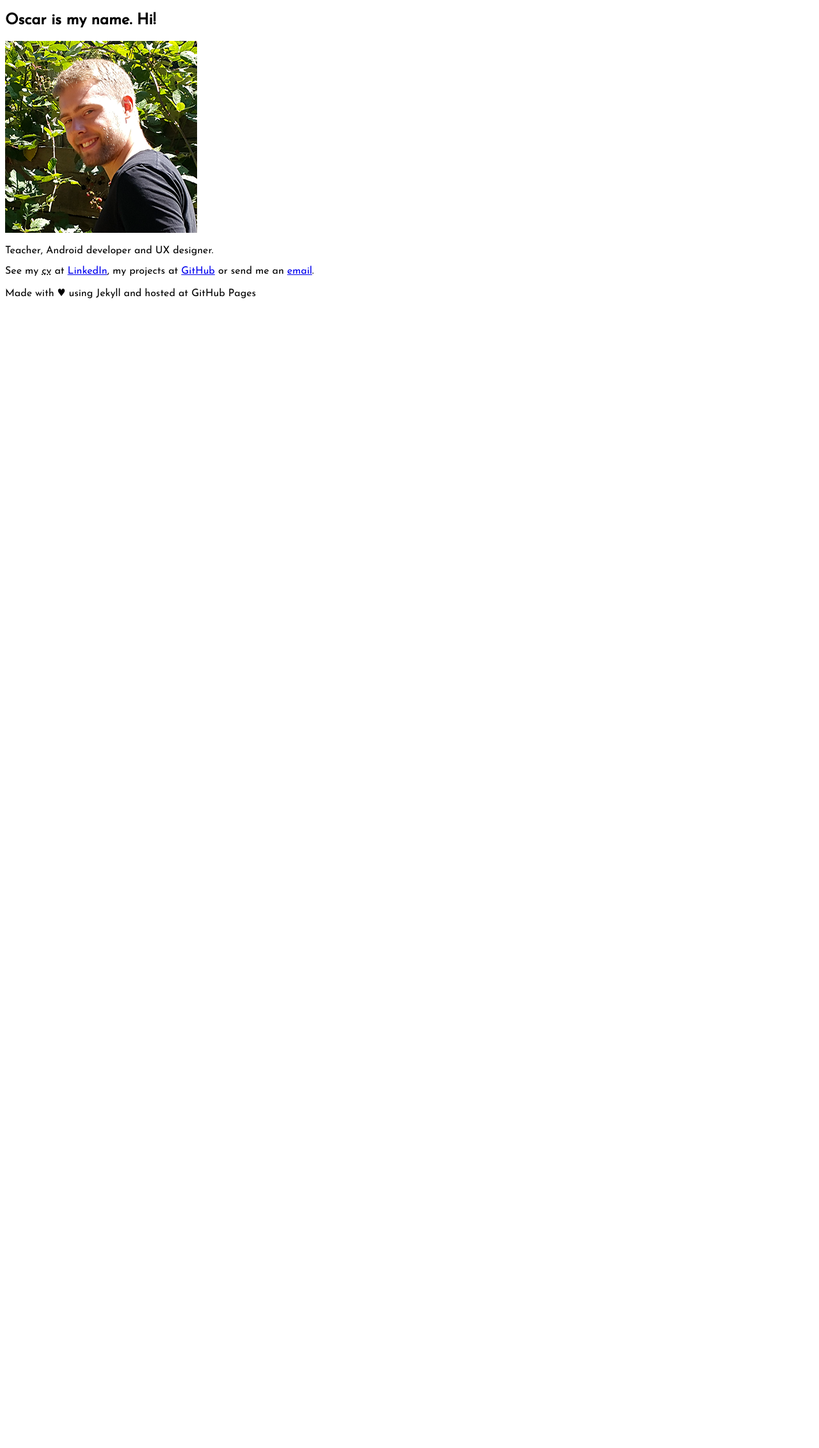
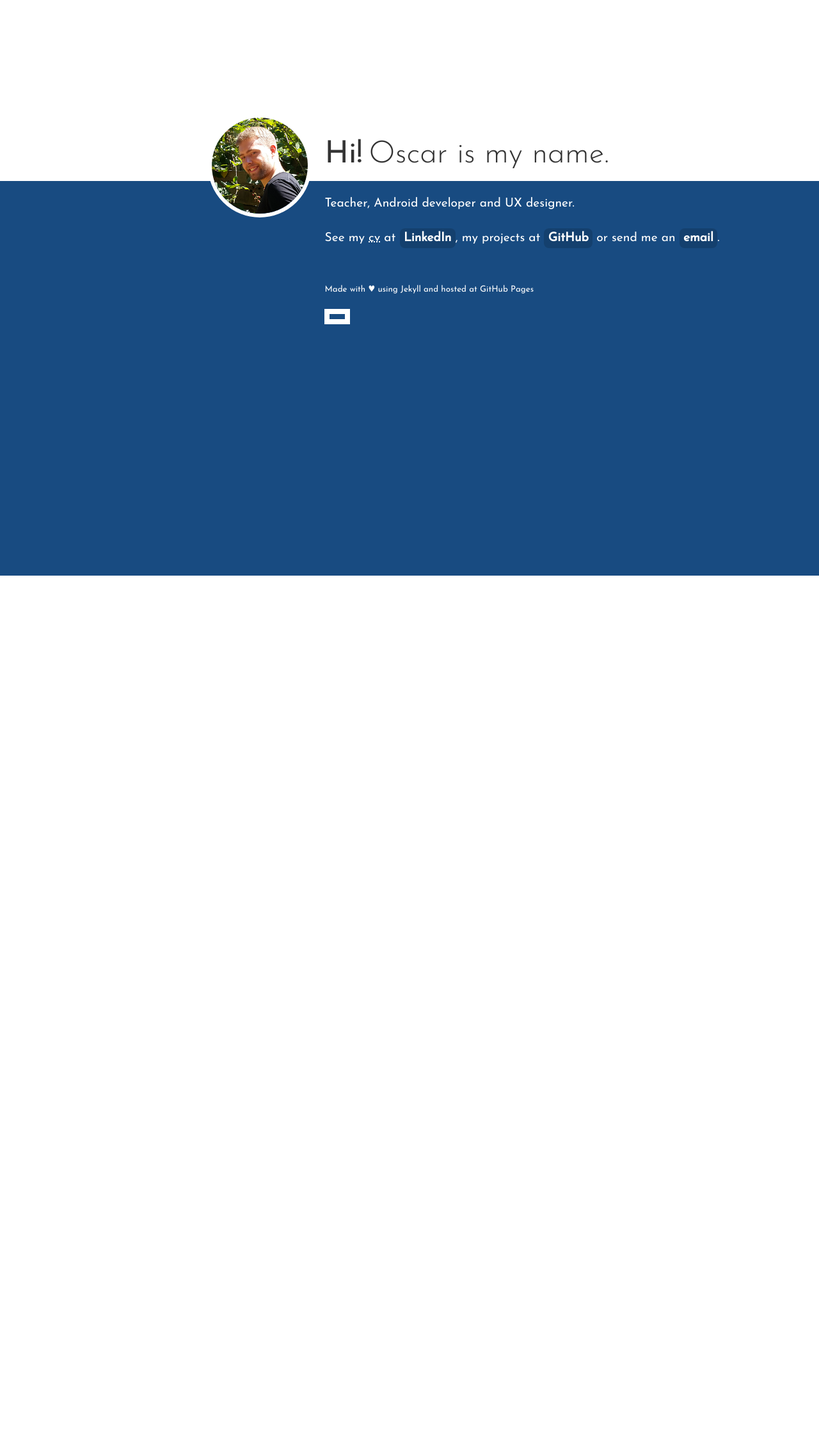
Before and after one commit to oscarb/oscarb.github.io, a Jekyll site: the page built from index.md, in a window 1280 px wide. Shown: the whole page at 64% size. Built offline with Jekyll 4.4.1, drawn with Linux system fonts in a browser that asks for light colours; after the commit the page ends 900 px from its top, so only the background shows below that.

Commit message:
Fix stylesheet

```diff
--- a/_layouts/default.html
+++ b/_layouts/default.html
@@ -19,7 +19,7 @@ weights: [300, 400]
 <meta name="viewport" content="width=device-width, initial-scale=1.0, shrink-to-fit=no">
 <!-- Styles -->
 <link href="https://fonts.googleapis.com/css?family={{ layout.font | uri_escape }}:{{ layout.weights | join: ','}}" rel="stylesheet">
-<link href="./css/default.css" media="all" rel="preload">
+<link href="./css/default.css" media="all" rel="stylesheet">
 <style>
   html { font-family: {{layout.font}}, Tahoma, sans-serif; }
 </style>
```
